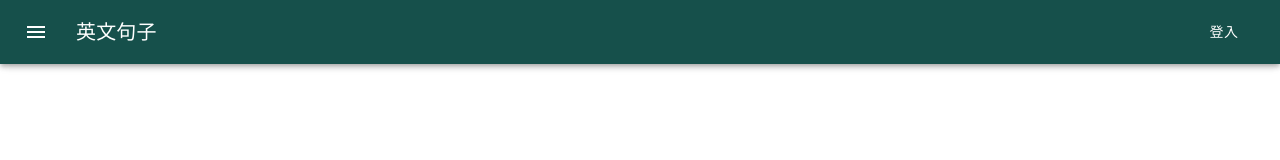
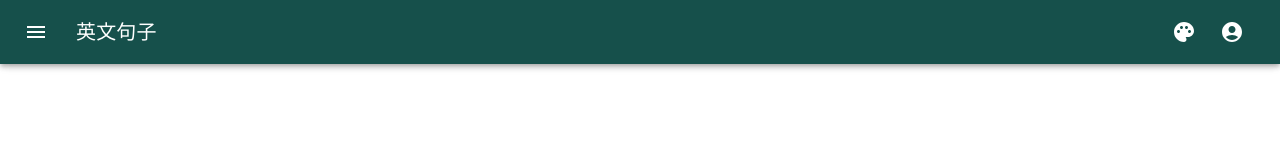
Before and after one commit to AbbyAbby33/english-sentence, a React (Create React App) app: page / in a window 1280 px wide. Shown: the top 160 px of the page. Built offline with nearby package versions, Linux system fonts and the light colour scheme.

Commit message:
style: 切換主題顏色

```diff
--- a/src/App.tsx
+++ b/src/App.tsx
@@ -22,6 +22,8 @@ import ListItemText from '@mui/material/ListItemText';
 import MenuBookIcon from '@mui/icons-material/MenuBook';
 import CreateIcon from '@mui/icons-material/Create';
 import LibraryBooksIcon from '@mui/icons-material/LibraryBooks';
+import AccountCircle from '@mui/icons-material/AccountCircle';
+import PaletteIcon from '@mui/icons-material/Palette';
 
 // router & pages
 import { NavLink, Route, Routes } from 'react-router-dom';
@@ -30,10 +32,33 @@ import CreateSentence from './content/CreateSentence/pages/CreateSentence';
 import MenuMatain from './content/MenuMatain/pages/MenuMatain';
 import NoMatch from './content/NoMatch/pages/NoMatch';
 
-const theme = createTheme({
+const theme1 = createTheme({
 	palette: {
 		primary: {
 			main: '#16504b',
+		},
+		secondary: {
+			main: '#f50057',
+		},
+		info: {
+			main: '#676F54',
+		},
+		warning: {
+			main: '#FDE74C',
+		},
+		error: {
+			main: '#A93636',
+		},
+		success: {
+			main: '#62dc66',
+		},
+	},
+});
+
+const theme2 = createTheme({
+	palette: {
+		primary: {
+			main: '#5bd9ce',
 		},
 		secondary: {
 			main: '#f50057',
@@ -110,11 +135,17 @@ const menuList = [
 
 function App() {
 	const [open, setOpen] = React.useState(false);
+	const [theme, setTheme] = React.useState({mode: 1, themeObj: theme1});
 
 	/** 菜單收合 */
 	const handleDrawerToggle = () => {
 		console.log('document.body.offsetWidth', document.body.offsetWidth);
 		setOpen(!open);
+	};
+
+	const changeTheme = () => {
+		const newTheme = theme.mode === 1 ? { mode: 2, themeObj: theme2 } : { mode: 1, themeObj: theme1 };
+		setTheme(newTheme);
 	};
 
 	const drawer = (
@@ -136,7 +167,7 @@ function App() {
 	);
 
 	return (
-        <ThemeProvider theme={theme}>
+		<ThemeProvider theme={theme.themeObj}>
 			{/* header */}
 			<Box sx={{ flexGrow: 1 }}>
 				<AppBar position="fixed" open={open}>
@@ -154,7 +185,25 @@ function App() {
 						<Typography variant="h6" component="div" sx={{ flexGrow: 1 }}>
 							英文句子
 						</Typography>
-						<Button color="inherit">登入</Button>
+						{/* 切換主題 */}
+						<IconButton
+							size="large"
+							aria-label="account of current user"
+							aria-controls="menu-appbar"
+							aria-haspopup="true"
+							color="inherit"
+							onClick={changeTheme}>
+							<PaletteIcon />
+						</IconButton>
+						{/* 登入 */}
+						<IconButton
+							size="large"
+							aria-label="account of current user"
+							aria-controls="menu-appbar"
+							aria-haspopup="true"
+							color="inherit">
+							<AccountCircle />
+						</IconButton>
 					</Toolbar>
 				</AppBar>
 			</Box>
@@ -175,7 +224,7 @@ function App() {
 			>
 				<DrawerHeader>
 					<IconButton onClick={handleDrawerToggle}>
-						{theme.direction === 'ltr' ? <ChevronLeftIcon /> : <ChevronRightIcon />}
+						{theme.themeObj.direction === 'ltr' ? <ChevronLeftIcon /> : <ChevronRightIcon />}
 					</IconButton>
 				</DrawerHeader>
 				<Divider />
```
